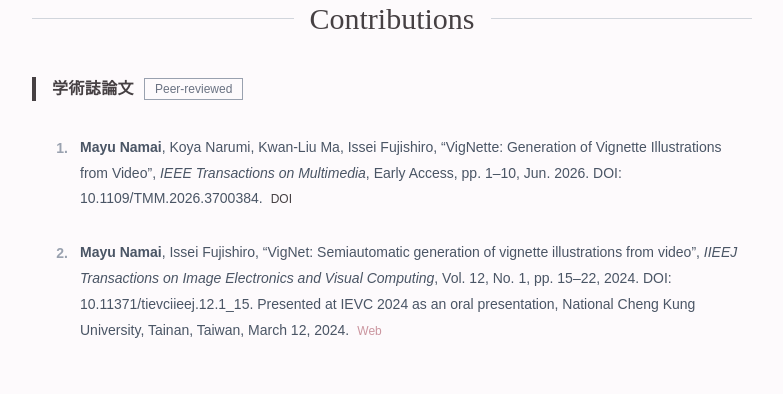
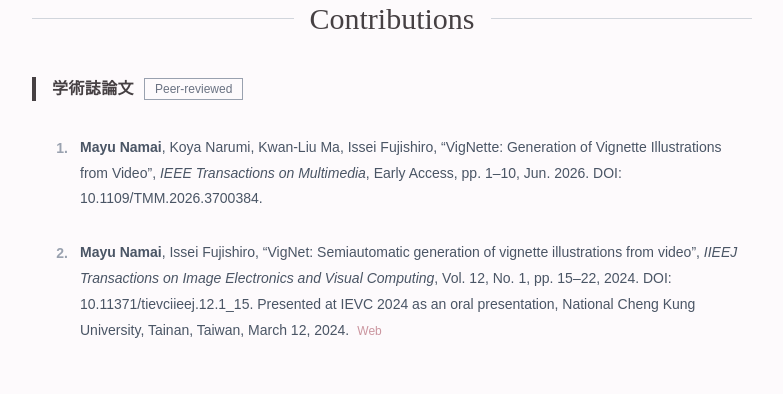
Before and after one commit to mayu-namai/mayu-page, a Next.js app: page /projects/vignette in a window 1280 px wide. Shown: the part 4900-5294 px from the top of the page, without its empty margins (248-1031 px from the left). Built offline with nearby package versions, Linux system fonts and the light colour scheme.

Commit message:
Linkify DOI text in citation instead of separate DOI button
- Add doi field to IIEEJ paper
- Replace standalone DOI link button with inline hyperlink on "DOI: XXXX"
  text within the citation string

Co-Authored-By: Claude Sonnet 4.6 <noreply@anthropic.com>

```diff
--- a/components/PublicationsList.tsx
+++ b/components/PublicationsList.tsx
@@ -88,20 +88,30 @@ export function PublicationEntry({ pub, index, en }: { pub: Publication; index:
         {title}
         {q[1]},{" "}
         {(() => {
-          if (pub.type !== "journal") return citation;
+          const linkifyDoi = (text: string) => {
+            if (!pub.doi) return text;
+            const doiLabel = `DOI: ${pub.doi}`;
+            const idx = text.indexOf(doiLabel);
+            if (idx === -1) return text;
+            return <>
+              {text.slice(0, idx)}
+              <a href={`https://doi.org/${pub.doi}`} target="_blank" rel="noopener noreferrer" className="hover:underline">{doiLabel}</a>
+              {text.slice(idx + doiLabel.length)}
+            </>;
+          };
+          if (pub.type !== "journal") return linkifyDoi(citation);
           const sep = useEn ? "," : "，";
           const idx = citation.indexOf(sep);
-          if (idx === -1) return citation;
-          return <><em>{citation.slice(0, idx)}</em>{citation.slice(idx)}</>;
+          if (idx === -1) return linkifyDoi(citation);
+          return <><em>{citation.slice(0, idx)}</em>{linkifyDoi(citation.slice(idx))}</>;
         })()}
         {pub.note && (
           pub.noteIsAward
             ? <span className="ml-2 inline-block text-xs font-medium text-[#CB959F]" title={pub.note}>★ Award</span>
             : <span className="ml-2 inline-block text-[10px] min-[480px]:text-xs font-medium px-2 py-0.5 border border-gray-300 text-gray-500">{pub.note}</span>
         )}
-        {(pub.doi || pub.arxiv || pub.pdf || pub.link) && (
+        {(pub.arxiv || pub.pdf || pub.link) && (
           <span className="inline-flex gap-2 ml-2">
-            {pub.doi && <a href={`https://doi.org/${pub.doi}`} target="_blank" rel="noopener noreferrer" className="text-xs text-[#464043] hover:underline">DOI</a>}
             {pub.arxiv && <a href={pub.arxiv} target="_blank" rel="noopener noreferrer" className="text-xs text-[#464043] hover:underline">arXiv</a>}
             {pub.pdf && <a href={pub.pdf} target="_blank" rel="noopener noreferrer" className="text-xs text-[#464043] hover:underline">PDF</a>}
             {pub.link && <a href={pub.link} target="_blank" rel="noopener noreferrer" className="text-xs text-[#CB959F] hover:underline">Web</a>}
--- a/lib/data.ts
+++ b/lib/data.ts
@@ -58,6 +58,7 @@ export const publications: Publication[] = [
     year: 2024,
     type: "journal",
     citation: "IIEEJ Transactions on Image Electronics and Visual Computing, Vol. 12, No. 1, pp. 15–22, 2024. DOI: 10.11371/tievciieej.12.1_15. Presented at IEVC 2024 as an oral presentation, National Cheng Kung University, Tainan, Taiwan, March 12, 2024.",
+    doi: "10.11371/tievciieej.12.1_15",
     link: "https://www.iieej.org/journal/trans-on-ievc-vol-12-no-1/",
   },
   // ── 国際会議（査読あり）──────────────────────
```
